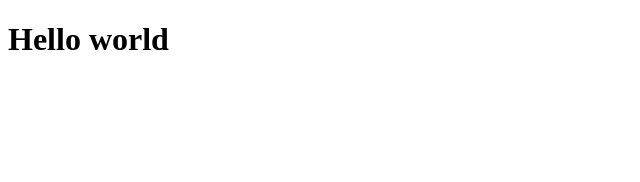
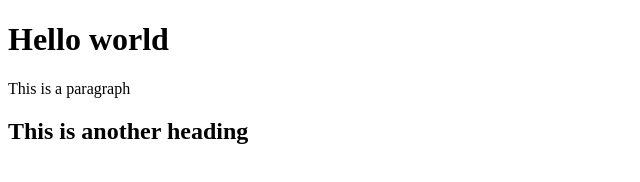
Before and after one commit to bowser-koopa85/My-website, a plain HTML site: page index.html in a window 1280 px wide. Shown: the whole page, without its empty margins (0-640 px from the left). Drawn offline with Linux system fonts and the light colour scheme.

Commit message:
This is my second commit

```diff
--- a/index.html
+++ b/index.html
@@ -8,5 +8,7 @@
 </head>
 <body>
     <h1>Hello world</h1>
+    <p>This is a paragraph</p>
+    <h2>This is another heading</h2>
 </body>
 </html>
```
